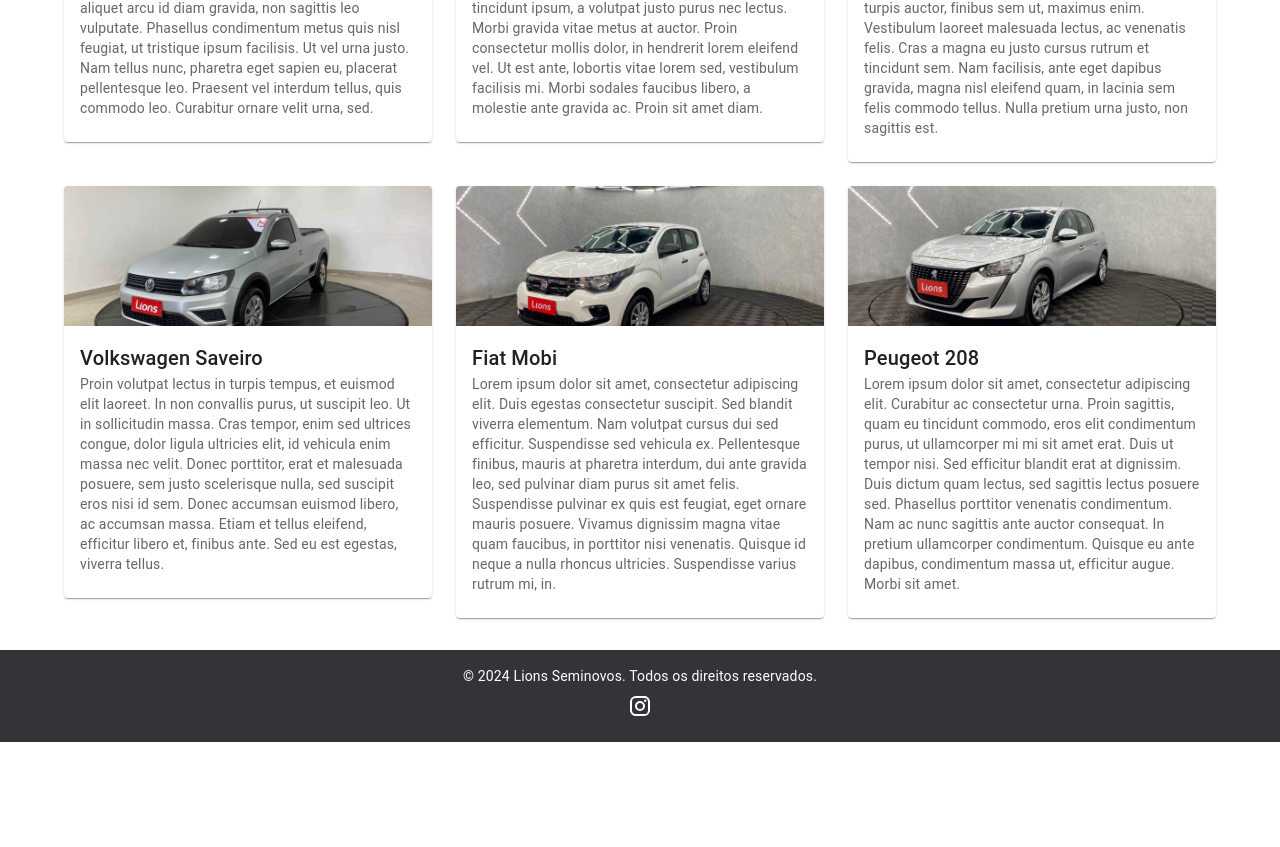
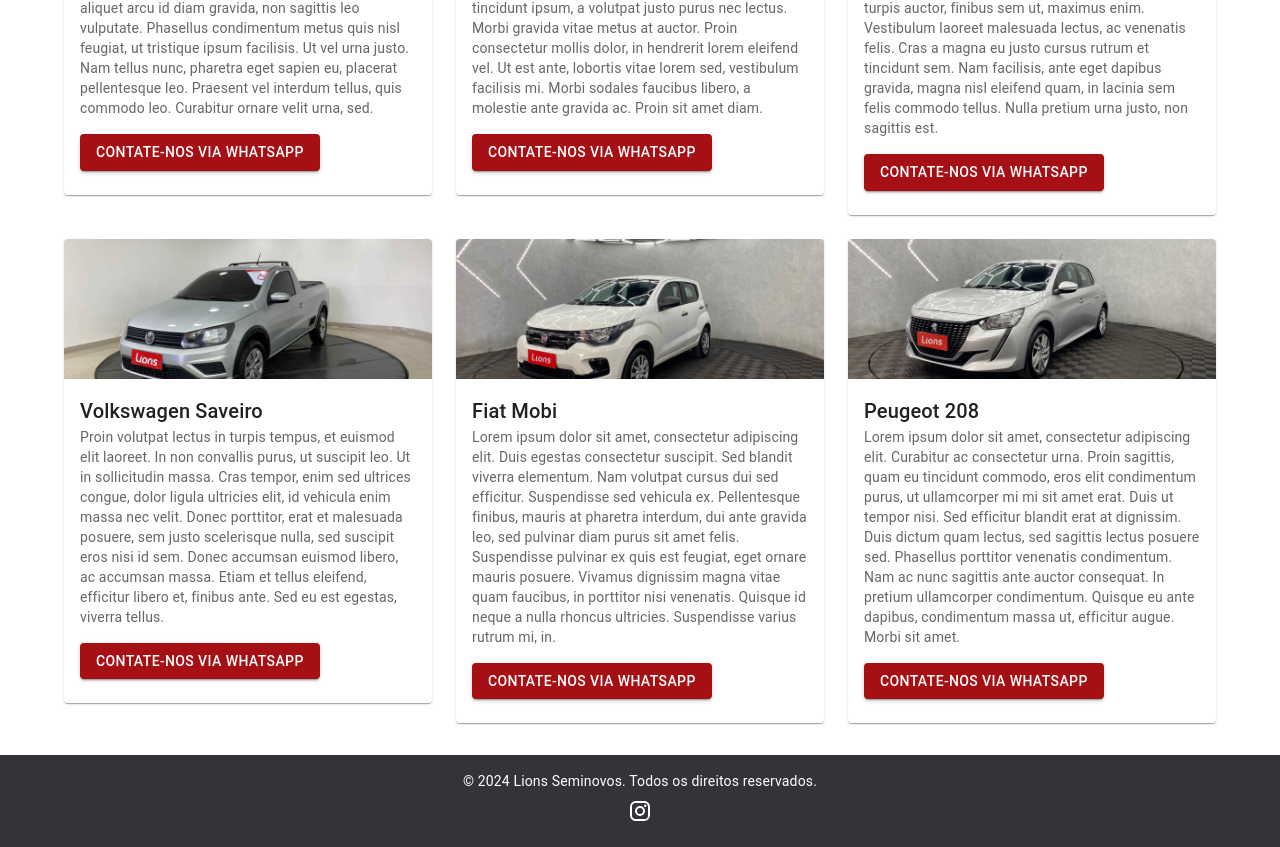
Before and after one commit to britolmbs/LionsSeminovos, a React (Create React App) app: page / in a window 1280 px wide. Shown: the part 1211-2058 px from the top of the page. Before the commit the page ends 1953 px from the top, so only its background shows below. Built offline with nearby package versions, Linux system fonts and the light colour scheme.

Commit message:
Colocando Botão nos cards

```diff
--- a/src/App.js
+++ b/src/App.js
@@ -177,6 +177,15 @@
                       <Typography variant="body2" color="textSecondary">
                         {item.descricao}
                       </Typography>
+                      <Button
+                        variant="contained"
+                        color="primary"
+                        href={`https://wa.me/5521970951262?text=Olá,%20gostaria%20de%20saber%20mais%20sobre%20${item.nome}`}
+                        target="_blank"
+                        sx={{ mt: 2 }}
+                      >
+                        Contate-nos via WhatsApp
+                      </Button>
                     </CardContent>
                   </Card>
                 </Grid>
```
Also changed, not shown: 1 other file (tests, documents, lock files or other folders).
